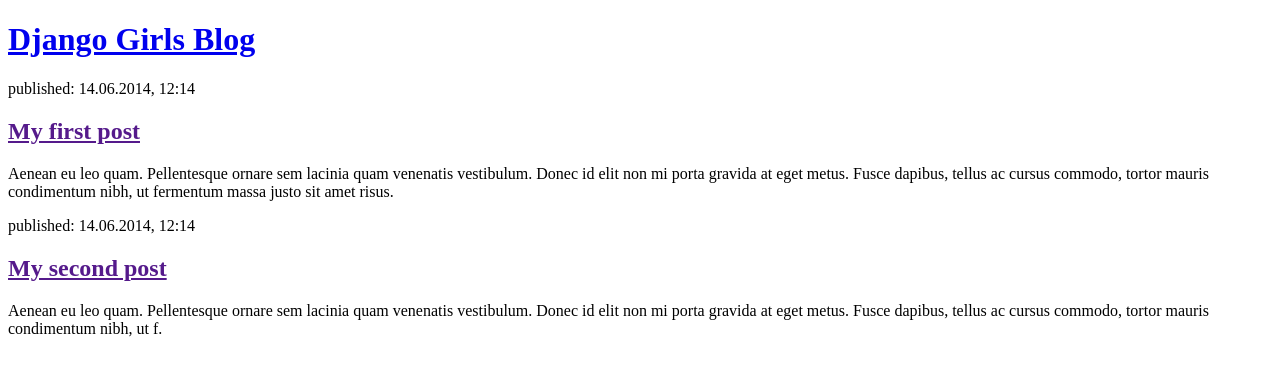
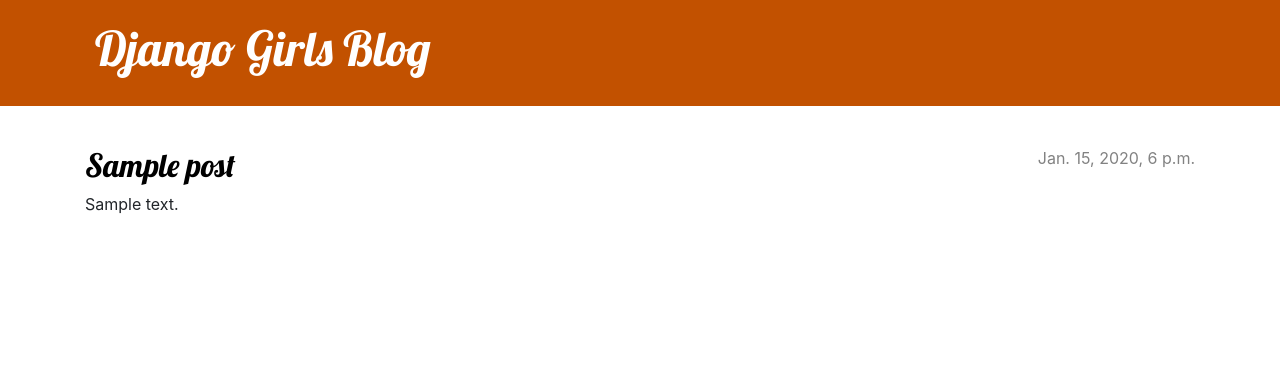
Before and after one commit to jhyassin12/my-first-blog, a Django app: page / in a window 1280 px wide. Shown: the top 376 px of the page. Run offline with Django 3.2, Linux system fonts and the light colour scheme; tables that the repository leaves empty hold one stand-in row (values such as "Sample post").

Commit message:
Added view and template for detailed blog post as well as CSS for the site.

```diff
--- /dev/null
+++ b/blog/static/css/blog.css
@@ -0,0 +1,70 @@
+.page-header {
+    background-color: #C25100;
+    margin-top: 0;
+    margin-bottom: 40px;
+    padding: 20px 20px 20px 40px;
+}
+
+.page-header h1,
+.page-header h1 a,
+.page-header h1 a:visited,
+.page-header h1 a:active {
+    color: #ffffff;
+    font-size: 36pt;
+    text-decoration: none;
+}
+
+h1,
+h2,
+h3,
+h4 {
+    font-family: 'Lobster', cursive;
+}
+
+.date {
+    color: #828282;
+}
+
+.save {
+    float: right;
+}
+
+.post-form textarea,
+.post-form input {
+    width: 100%;
+}
+
+.top-menu,
+.top-menu:hover,
+.top-menu:visited {
+    color: #ffffff;
+    float: right;
+    font-size: 26pt;
+    margin-right: 20px;
+}
+
+.post {
+    margin-bottom: 70px;
+}
+
+.post h2 a,
+.post h2 a:visited {
+    color: #000000;
+}
+
+.post > .date,
+.post > .actions {
+    float: right;
+}
+
+.btn-default,
+.btn-default:visited {
+    color: #C25100;
+    background: none;
+    border-color: #C25100;
+}
+
+.btn-default:hover {
+    color: #FFFFFF;
+    background-color: #C25100;
+}
--- /dev/null
+++ b/blog/templates/blog/base.html
@@ -0,0 +1,25 @@
+{% load static %}
+<!DOCTYPE html>
+<html>
+    <head>
+        <title>Django Girls blog</title>
+        <link rel="stylesheet" href="https://cdn.jsdelivr.net/npm/bootstrap@4.5.3/dist/css/bootstrap.min.css" integrity="sha384-TX8t27EcRE3e/ihU7zmQxVncDAy5uIKz4rEkgIXeMed4M0jlfIDPvg6uqKI2xXr2" crossorigin="anonymous">
+        <link href='//fonts.googleapis.com/css?family=Lobster&subset=latin,latin-ext' rel='stylesheet' type='text/css'>
+        <link rel="stylesheet" href="{% static 'css/blog.css' %}">
+    </head>
+    <body>
+        <header class="page-header">
+          <div class="container">
+              <h1><a href="/">Django Girls Blog</a></h1>
+          </div>
+        </header>
+        <main class="container">
+            <div class="row">
+                <div class="col">
+                {% block content %}
+                {% endblock %}
+                </div>
+            </div>
+        </main>
+    </body>
+</html>
--- a/blog/templates/blog/post_list.html
+++ b/blog/templates/blog/post_list.html
@@ -1,23 +1,13 @@
-<!DOCTYPE html>
-<html>
-    <head>
-        <title>Django Girls blog</title>
-    </head>
-    <body>
-        <header>
-            <h1><a href="/">Django Girls Blog</a></h1>
-        </header>
+{% extends 'blog/base.html' %}
 
-        <article>
-            <time>published: 14.06.2014, 12:14</time>
-            <h2><a href="">My first post</a></h2>
-            <p>Aenean eu leo quam. Pellentesque ornare sem lacinia quam venenatis vestibulum. Donec id elit non mi porta gravida at eget metus. Fusce dapibus, tellus ac cursus commodo, tortor mauris condimentum nibh, ut fermentum massa justo sit amet risus.</p>
+{% block content %}
+    {% for post in posts %}
+        <article class="post">
+            <time class="date">
+                {{ post.published_date }}
+            </time>
+            <h2><a href="{% url 'post_detail' pk=post.pk %}">{{ post.title }}</a></h2>
+            <p>{{ post.text|linebreaksbr }}</p>
         </article>
-
-        <article>
-            <time>published: 14.06.2014, 12:14</time>
-            <h2><a href="">My second post</a></h2>
-            <p>Aenean eu leo quam. Pellentesque ornare sem lacinia quam venenatis vestibulum. Donec id elit non mi porta gravida at eget metus. Fusce dapibus, tellus ac cursus commodo, tortor mauris condimentum nibh, ut f.</p>
-        </article>
-    </body>
-</html>
+    {% endfor %}
+{% endblock %}
--- a/blog/urls.py
+++ b/blog/urls.py
@@ -3,4 +3,5 @@
 
 urlpatterns = [
     path('', views.post_list, name='post_list'),
+    path('post/<int:pk>/', views.post_detail, name='post_detail'),
 ]
--- a/blog/views.py
+++ b/blog/views.py
@@ -1,4 +1,12 @@
 from django.shortcuts import render
+from django.utils import timezone
+from .models import Post
+from django.shortcuts import get_object_or_404
 
 def post_list(request):
-    return render(request, 'blog/post_list.html', {})
+    posts = Post.objects.filter(published_date__lte=timezone.now()).order_by('published_date')
+    return render(request, 'blog/post_list.html', {'posts': posts})
+
+def post_detail(request, pk):
+    post = get_object_or_404(Post, pk=pk)
+    return render(request, 'blog/post_detail.html', {'post': post})
--- a/mysite/settings.py
+++ b/mysite/settings.py
@@ -20,12 +20,12 @@
 # See https://docs.djangoproject.com/en/2.2/howto/deployment/checklist/
 
 # SECURITY WARNING: keep the secret key used in production secret!
-SECRET_KEY = 'w*$hd2_nx0fk((@bk^moxj_zm8jxgln4*pz57hfmu6kvvq*4#k'
+SECRET_KEY = 'd(ea%f#n2wmwk&j1q(sid^n7sd=tfbkh)*f_hhkapu(8ut@p25'
 
 # SECURITY WARNING: don't run with debug turned on in production!
 DEBUG = True
 
-ALLOWED_HOSTS = []
+ALLOWED_HOSTS = ['127.0.0.1', '.pythonanywhere.com']
 
 
 # Application definition
```
Also changed, not shown: blog/templates/blog/post_detail.html (added, +13 -0 lines), blog/migrations/0001_initial.py, mysite/urls.py (line endings or trailing spaces).
